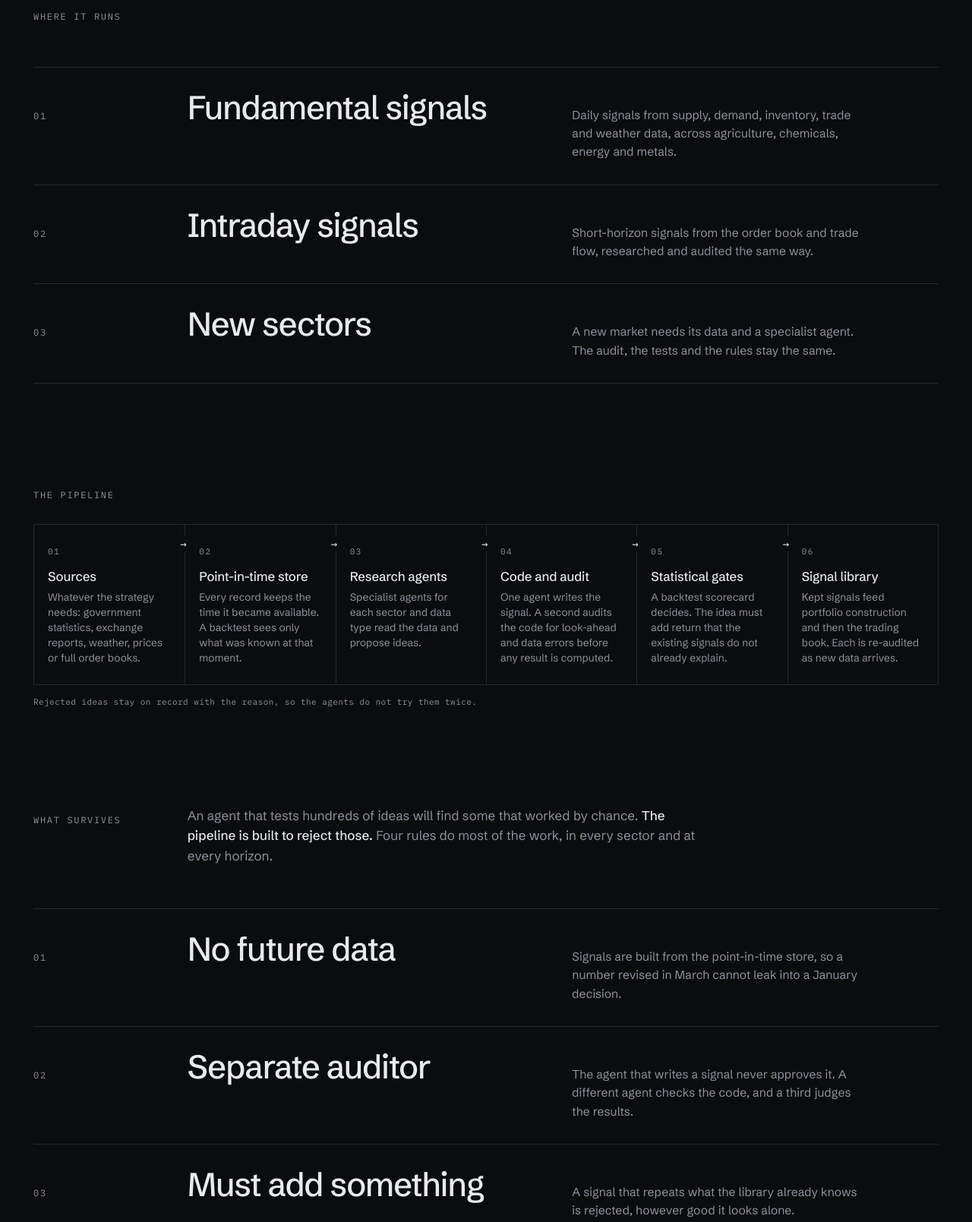
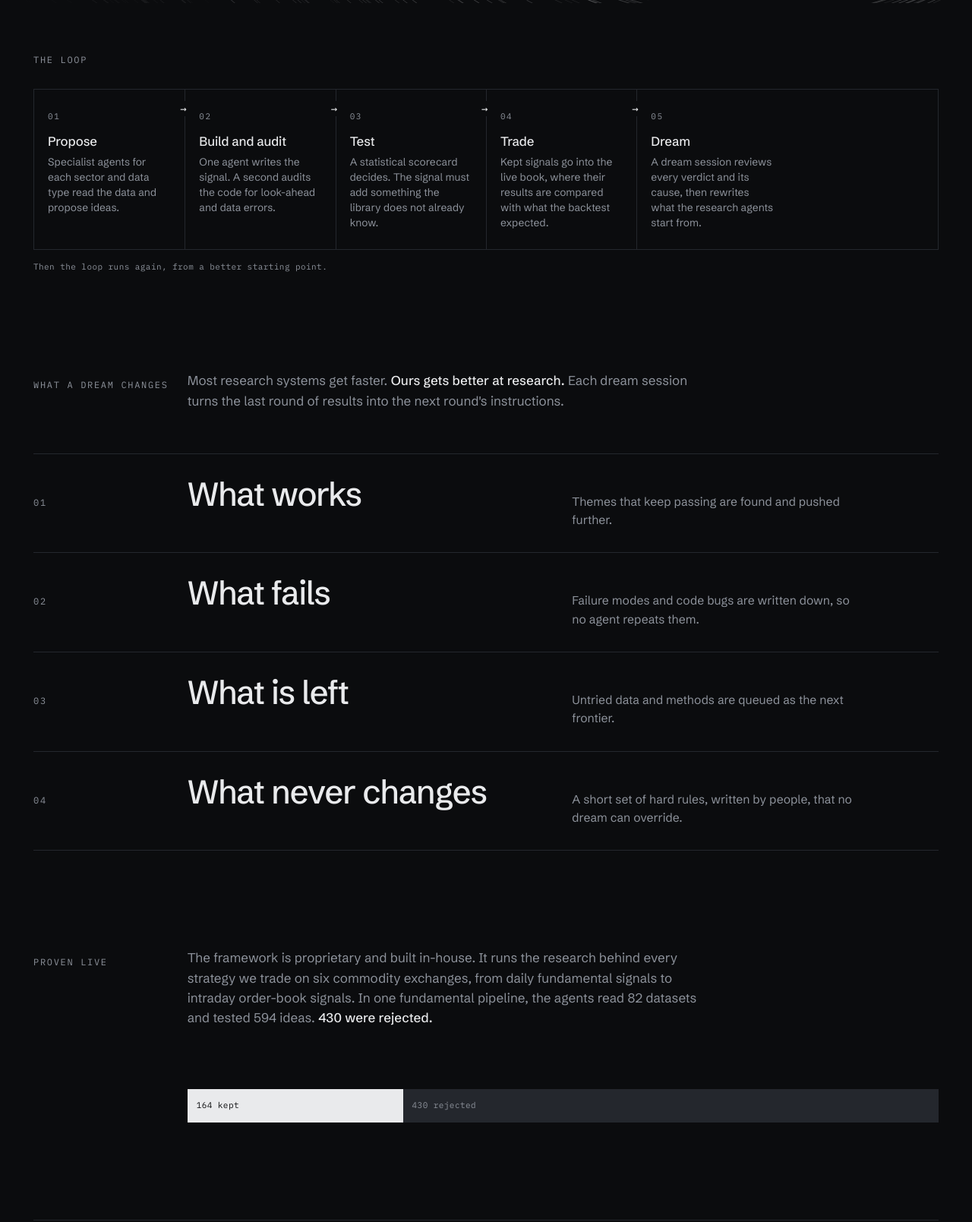
Before and after one commit to cpeiren/deeppower-website, a plain HTML site: page capabilities/tradecontrol/research/index.html in a window 1280 px wide. Shown: the part 590-2199 px from the top of the page at 76% size. Drawn offline with Linux system fonts and the light colour scheme.

Commit message:
TradeControl research: self-improving agent framework with dream sessions
Co-Authored-By: Claude Opus 5.5 <noreply@anthropic.com>

```diff
--- a/capabilities/tradecontrol/research/index.html
+++ b/capabilities/tradecontrol/research/index.html
@@ -4,9 +4,9 @@
 <meta charset="utf-8">
 <meta name="viewport" content="width=device-width, initial-scale=1, viewport-fit=cover">
 <title>Research Pipeline | DeepPower Technology</title>
-<meta name="description" content="How DeepPower Technology researches markets: one agent-driven pipeline for daily fundamental signals and intraday order-book signals, built to reject ideas that do not hold up.">
+<meta name="description" content="TradeControl research runs on DeepPower Technology's proprietary agent framework, which improves its own research ability through dream sessions and is proven by live trading on six commodity exchanges.">
 <meta property="og:title" content="Research Pipeline | DeepPower Technology">
-<meta property="og:description" content="How DeepPower Technology researches markets: one agent-driven pipeline for daily fundamental signals and intraday order-book signals, built to reject ideas that do not hold up.">
+<meta property="og:description" content="TradeControl research runs on DeepPower Technology's proprietary agent framework, which improves its own research ability through dream sessions and is proven by live trading on six commodity exchanges.">
 <meta property="og:url" content="https://deeppower-tech.com/capabilities/tradecontrol/research/">
 <meta property="og:type" content="website">
 <meta name="theme-color" content="#0b0c0e">
@@ -39,51 +39,39 @@
 <section class="head">
   <canvas class="field" aria-hidden="true"></canvas>
   <div class="wrap">
-    <div class="label rise" style="--d:0"><a href="/capabilities/">Capabilities</a><span class="sep">/</span><a href="/capabilities/tradecontrol/">TradeControl</a><span class="sep">/</span>Research pipeline</div>
-    <h1 class="rise" style="--d:1">Every idea is tested before it trades.</h1>
-    <p class="sub rise" style="--d:2">One research pipeline serves every strategy we run, from daily fundamental signals to intraday order-book signals. Agents propose ideas, then try to break them.</p>
+    <div class="label rise" style="--d:0"><a href="/capabilities/">Capabilities</a><span class="sep">/</span><a href="/capabilities/tradecontrol/">TradeControl</a><span class="sep">/</span>Research</div>
+    <h1 class="rise" style="--d:1">Research that improves itself.</h1>
+    <p class="sub rise" style="--d:2">TradeControl research runs on our proprietary agent framework. After each round, a dream session reviews every result and rewrites what the agents know, so each round starts smarter than the last. Proven by a live track record on six commodity exchanges.</p>
   </div>
 </section>
 
 <section class="band">
   <div class="wrap">
-    <div class="grid"><div class="label">Where it runs</div></div>
-    <ul class="rows gap">
-      <li class="rise" style="--d:3"><div class="row"><span class="n">01</span><span class="name">Fundamental signals</span><span class="desc">Daily signals from supply, demand, inventory, trade and weather data, across agriculture, chemicals, energy and metals.</span></div></li>
-      <li class="rise" style="--d:4"><div class="row"><span class="n">02</span><span class="name">Intraday signals</span><span class="desc">Short-horizon signals from the order book and trade flow, researched and audited the same way.</span></div></li>
-      <li class="rise" style="--d:5"><div class="row"><span class="n">03</span><span class="name">New sectors</span><span class="desc">A new market needs its data and a specialist agent. The audit, the tests and the rules stay the same.</span></div></li>
-    </ul>
-  </div>
-</section>
-
-<section class="band">
-  <div class="wrap">
-    <div class="grid"><div class="label">The pipeline</div></div>
+    <div class="grid"><div class="label">The loop</div></div>
     <ol class="pipe">
-      <li><span class="k">01</span><b>Sources</b><span class="t">Whatever the strategy needs: government statistics, exchange reports, weather, prices or full order books.</span></li>
-      <li><span class="k">02</span><b>Point-in-time store</b><span class="t">Every record keeps the time it became available. A backtest sees only what was known at that moment.</span></li>
-      <li><span class="k">03</span><b>Research agents</b><span class="t">Specialist agents for each sector and data type read the data and propose ideas.</span></li>
-      <li><span class="k">04</span><b>Code and audit</b><span class="t">One agent writes the signal. A second audits the code for look-ahead and data errors before any result is computed.</span></li>
-      <li><span class="k">05</span><b>Statistical gates</b><span class="t">A backtest scorecard decides. The idea must add return that the existing signals do not already explain.</span></li>
-      <li><span class="k">06</span><b>Signal library</b><span class="t">Kept signals feed portfolio construction and then the trading book. Each is re-audited as new data arrives.</span></li>
+      <li><span class="k">01</span><b>Propose</b><span class="t">Specialist agents for each sector and data type read the data and propose ideas.</span></li>
+      <li><span class="k">02</span><b>Build and audit</b><span class="t">One agent writes the signal. A second audits the code for look-ahead and data errors.</span></li>
+      <li><span class="k">03</span><b>Test</b><span class="t">A statistical scorecard decides. The signal must add something the library does not already know.</span></li>
+      <li><span class="k">04</span><b>Trade</b><span class="t">Kept signals go into the live book, where their results are compared with what the backtest expected.</span></li>
+      <li><span class="k">05</span><b>Dream</b><span class="t">A dream session reviews every verdict and its cause, then rewrites what the research agents start from.</span></li>
     </ol>
-    <p class="pipe-note">Rejected ideas stay on record with the reason, so the agents do not try them twice.</p>
+    <p class="pipe-note">Then the loop runs again, from a better starting point.</p>
   </div>
 </section>
 
 <section class="band">
   <div class="wrap">
     <div class="grid">
-      <div class="label">What survives</div>
+      <div class="label">What a dream changes</div>
       <div class="prose">
-        <p>An agent that tests hundreds of ideas will find some that worked by chance. <b>The pipeline is built to reject those.</b> Four rules do most of the work, in every sector and at every horizon.</p>
+        <p>Most research systems get faster. <b>Ours gets better at research.</b> Each dream session turns the last round of results into the next round's instructions.</p>
       </div>
     </div>
     <ul class="rows gap">
-      <li><div class="row"><span class="n">01</span><span class="name">No future data</span><span class="desc">Signals are built from the point-in-time store, so a number revised in March cannot leak into a January decision.</span></div></li>
-      <li><div class="row"><span class="n">02</span><span class="name">Separate auditor</span><span class="desc">The agent that writes a signal never approves it. A different agent checks the code, and a third judges the results.</span></div></li>
-      <li><div class="row"><span class="n">03</span><span class="name">Must add something</span><span class="desc">A signal that repeats what the library already knows is rejected, however good it looks alone.</span></div></li>
-      <li><div class="row"><span class="n">04</span><span class="name">Sealed prices</span><span class="desc">The most recent prices are locked away from the agents and used only for a final check by a person.</span></div></li>
+      <li class="rise" style="--d:3"><div class="row"><span class="n">01</span><span class="name">What works</span><span class="desc">Themes that keep passing are found and pushed further.</span></div></li>
+      <li class="rise" style="--d:4"><div class="row"><span class="n">02</span><span class="name">What fails</span><span class="desc">Failure modes and code bugs are written down, so no agent repeats them.</span></div></li>
+      <li class="rise" style="--d:5"><div class="row"><span class="n">03</span><span class="name">What is left</span><span class="desc">Untried data and methods are queued as the next frontier.</span></div></li>
+      <li class="rise" style="--d:6"><div class="row"><span class="n">04</span><span class="name">What never changes</span><span class="desc">A short set of hard rules, written by people, that no dream can override.</span></div></li>
     </ul>
   </div>
 </section>
@@ -91,9 +79,9 @@
 <section class="band">
   <div class="wrap">
     <div class="grid">
-      <div class="label">One example</div>
+      <div class="label">Proven live</div>
       <div class="prose">
-        <p>In one fundamental-signal pipeline, the agents read 82 datasets and tested 594 ideas. <b>430 were rejected.</b></p>
+        <p>The framework is proprietary and built in-house. It runs the research behind every strategy we trade on six commodity exchanges, from daily fundamental signals to intraday order-book signals. In one fundamental pipeline, the agents read 82 datasets and tested 594 ideas. <b>430 were rejected.</b></p>
       </div>
       <div class="split gap"><span class="a" style="flex:164">164 kept</span><span class="c" style="flex:430">430 rejected</span></div>
     </div>
```
Also changed, not shown: capabilities/index.html (+1 -1 lines), capabilities/tradecontrol/index.html (+3 -3 lines).
